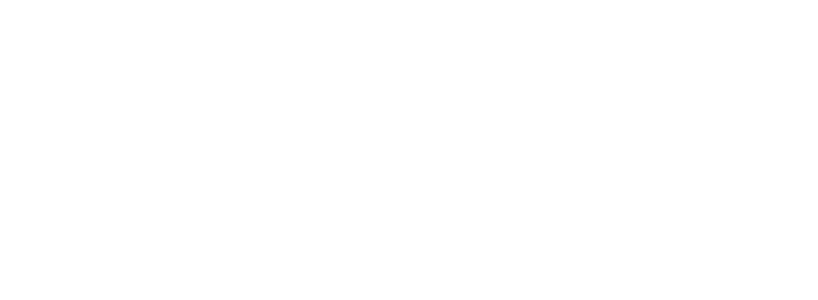
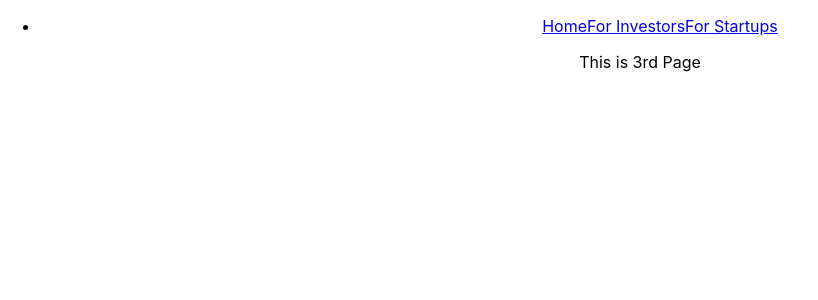
Before and after one commit to flintco/VC-Connect, a React (Create React App) app in the folder client/: page /startup in a window 1280 px wide. Shown: the top 300 px of the page, without its empty margins (0-818 px from the left). Built offline with nearby package versions, Linux system fonts and the light colour scheme; the HTML template or start-up script is replaced by a standard one.

Commit message:
Added Navbar that navigates btwn all 3 pages

```diff
--- a/client/src/App.js
+++ b/client/src/App.js
@@ -3,7 +3,9 @@
 //import { render } from '../../api/app';
 import './testData.json';
 import VC from './VC';
+import Startup from './Startups';
 import {BrowserRouter as Router, Route, Switch} from 'react-router-dom';
+import Nav from './Nav';
 
 class App extends React.Component{
   constructor(props){
@@ -88,6 +90,7 @@
     return (
       <Router>
       <div className="App">
+        <Nav />
         <Switch>
         <Route exact path='/'>
 
@@ -136,6 +139,10 @@
           <VC />
         </Route>
 
+        <Route path='/startup'>
+          <Startup />
+        </Route>
+
         </Switch>
         </div>
       </Router>
--- /dev/null
+++ b/client/src/Nav.js
@@ -0,0 +1,20 @@
+import React from 'react';
+import {Link} from 'react-router-dom';
+
+class Nav extends React.Component{
+    render(){
+        return(
+            <div>
+                <ul>
+                    <li>
+                        <Link to="/">Home</Link>
+                        <Link to="/vc">For Investors</Link>
+                        <Link to="/startup">For Startups</Link>
+                    </li>
+                </ul>
+            </div>
+        )
+    }
+}
+
+export default Nav;
--- /dev/null
+++ b/client/src/Startups.js
@@ -0,0 +1,17 @@
+import React from 'react';
+
+class Startup extends React.Component{
+    constructor(props){
+        super(props);
+    }
+
+    render(){
+        return(
+            <div>
+                <p2>This is 3rd Page</p2>
+            </div>
+        )
+    }
+}
+
+export default Startup;
```
